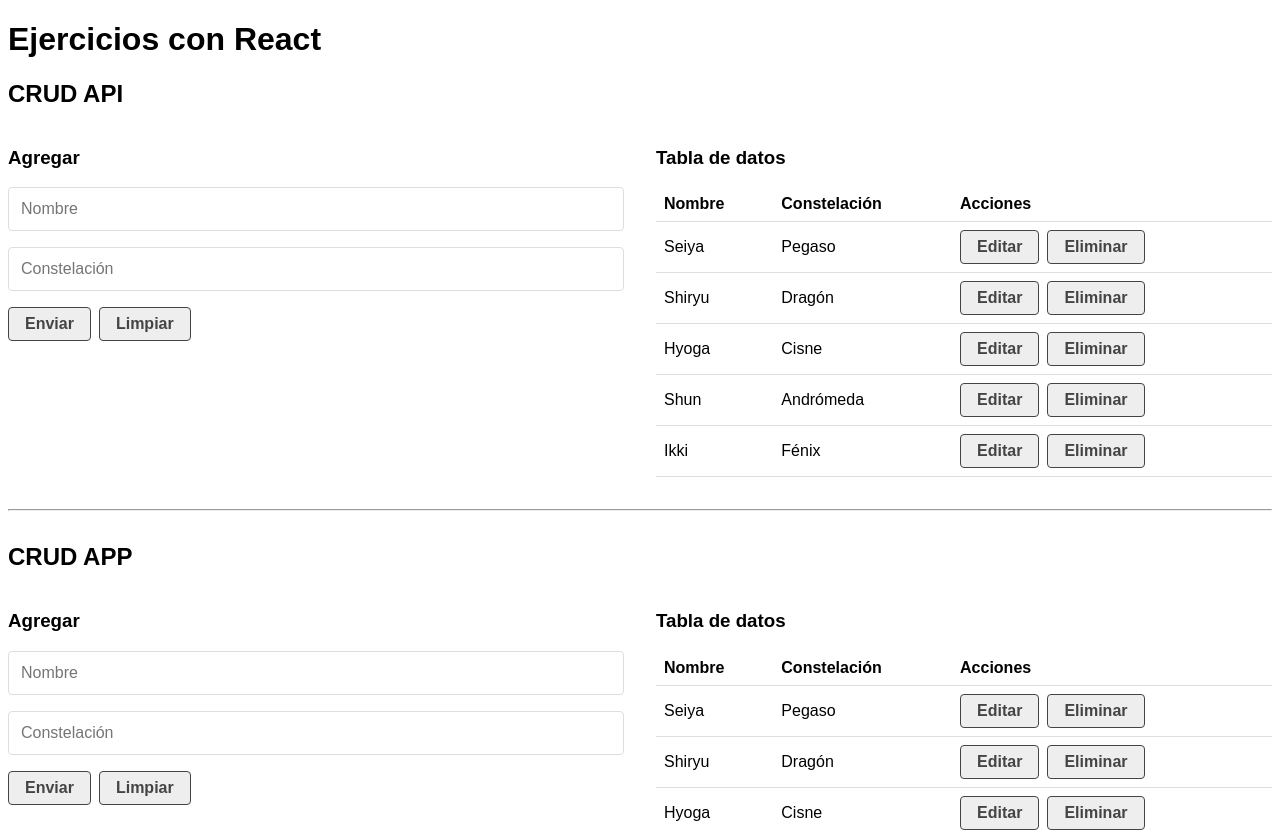
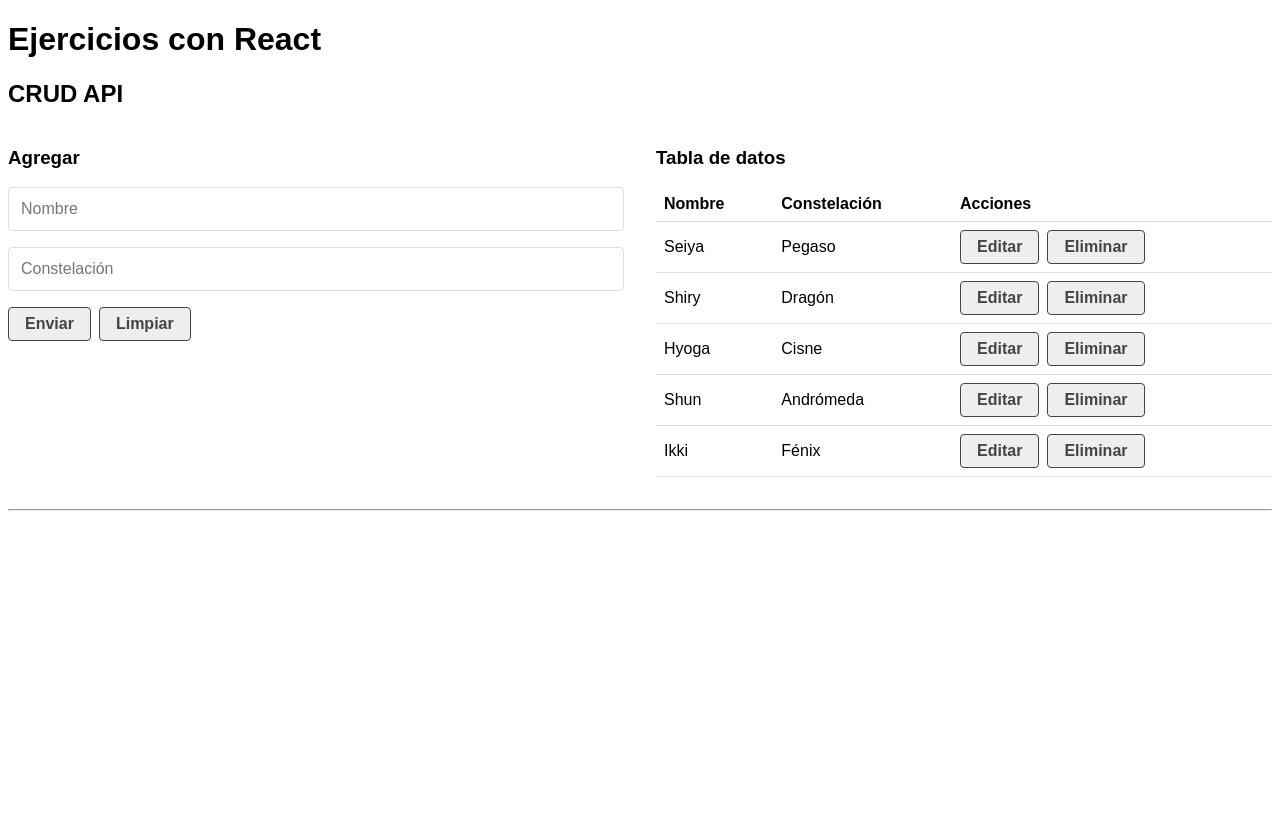
Before and after one commit to guidoFortunato/curso-jon-mircha, a React (Create React App) app: page / in a window 1280 px wide. Shown: the top 832 px of the page. After the commit the page ends 800 px from the top, so only its background shows below. Built offline with nearby package versions, Linux system fonts and the light colour scheme; data requests are answered from the project's data file.

Commit message:
crud finalizado

```diff
--- a/src/App.jsx
+++ b/src/App.jsx
@@ -8,7 +8,7 @@
       <h1>Ejercicios con React</h1>
       <CrudApi />
       <hr />
-      <CrudApp />
+      {/* <CrudApp /> */}
     </>
   );
 }
--- a/src/api/db.json
+++ b/src/api/db.json
@@ -7,7 +7,7 @@
     },
     {
       "id": 2,
-          "name": "Shiryu",
+      "name": "Shiry",
       "constellation": "Dragón"
     },
     {
@@ -25,6 +25,5 @@
       "name": "Ikki",
       "constellation": "Fénix"
     }
-
   ]
 }
--- a/src/components/CrudApi.jsx
+++ b/src/components/CrudApi.jsx
@@ -2,39 +2,100 @@
 import { helpHttp } from '../helpers/helpHttp';
 import CrudForm from './CrudForm'
 import CrudTable from './CrudTable'
+import Loader from './Loader';
+import Message from './Message';
 
 
 const CrudApi = () => {
-  const [db, setDb] = useState([])
+  const [db, setDb] = useState(null)
   const [dataToEdit, setDataToEdit] = useState(null);
+  const [error, setError] = useState(null);
+  const [loading, setLoading] = useState(false);
+  let api = helpHttp()
   let url = 'http://localhost:5000/santos'
-  let api = helpHttp()
 
 
   useEffect(() => {
-
-    api.get(url).then(res => setDb(res))
+    setLoading(true)
+    helpHttp().get(url).then(res => {
+      if (!res.err){
+        setDb(res)
+        setError(null)
+      }else{
+        setDb(null)
+        setError(res)
+      }
+      setLoading(false)    })
 
 
   }, [])
 
 
+    const createData = (data) => {
+      data.id = Date.now()
+      let options = {
+        body: data,
+        headers: {"content-type": "application/json"}
+      }
 
 
+      api.post(url, options)
+      .then(res => {
 
-    const createData = (data) => {
-      data.id = Date.now()
-      setDb([...db, data])
+        if (!res.err) {
+            setDb([...db, res])
+        }else{
+          setError(res)
         }
+
+        })
+
+
+    }
+
+
     const updateData = (data) => {
+
+      let endpoint = `${url}/${data.id}`
+
+      let options = {
+        body: data,
+        headers: {"content-type": "application/json"}
+      }
+
+
+      api.put(endpoint, options)
+      .then(res => {
+
+        if (!res.err) {
           let newData = db.map(el => el.id === data.id ? data : el)
           setDb(newData)
+        }else{
+          setError(res)
         }
+
+        })
+
+    }
+
+
     const deleteData = (id) => {
       let isDelete = window.confirm(`Estas seguro de eliminar el registro con el id: ${id}`)
       if (isDelete) {
-        let newDAta = db.filter(el => el.id !== id)
-        setDb(newDAta)
+        let endpoint = `${url}/${id}`
+        let options = {
+          headers: {"content-type": "application/json"}
+        }
+
+        api.del(endpoint, options)
+          .then(res =>{
+            if (!res.err) {
+              let newData = db.filter(el => el.id !== id)
+              setDb(newData)
+            }else{
+              setError(res)
+            }
+          })
       }else{
         alert('Confirmación cancelada')
         return
@@ -52,11 +113,16 @@
                 dataToEdit={dataToEdit}
                 setDataToEdit={setDataToEdit}
               />
-              <CrudTable
+              {loading && <Loader />}
+              {error && <Message msg={`Error ${error.status}: ${error.statusText}`} bgColor="#dc3545"/>}
+              {
+                db && <CrudTable
                         data={db}
                         setDataToEdit={setDataToEdit}
                         deleteData={deleteData}
                       />
+              }
+
             </article>
         </div>
     )
--- a/src/components/CrudTable.jsx
+++ b/src/components/CrudTable.jsx
@@ -15,13 +15,13 @@
                 </thead>
                 <tbody>
                     {
-                        data.length === 0 ? <tr><td colSpan='3'>Sin datos</td></tr> : data.map(el =>
+                        data.length > 0 ? data.map(el =>
                         <CrudTableRow
                             key={el.id}
                             el={el}
                             setDataToEdit={setDataToEdit}
                             deleteData={deleteData}
-                        />)
+                        />) : <tr><td colSpan='3'>Sin datos</td></tr>
                     }
                 </tbody>
             </table>
--- /dev/null
+++ b/src/components/Loader.jsx
@@ -0,0 +1,15 @@
+import React from 'react'
+import './loader.css'
+
+const Loader = () => {
+    return (
+        <div className="lds-ring">
+            <div></div>
+            <div></div>
+            <div></div>
+            <div></div>
+        </div>
+    )
+}
+
+export default Loader
--- /dev/null
+++ b/src/components/Message.jsx
@@ -0,0 +1,22 @@
+import React from 'react'
+
+const Message = ({msg, bgColor}) => {
+
+    let styles = {
+        padding: "1rem",
+        marginBottom: "1rem",
+        textAlign: "center",
+        color: "#fff",
+        fontWeight: "bold",
+        backgroundColor: bgColor
+    }
+
+    // console.log(error)
+    return (
+        <div style={styles}>
+            <p>{msg}</p>
+        </div>
+    )
+}
+
+export default Message
--- /dev/null
+++ b/src/components/loader.css
@@ -0,0 +1,39 @@
+.lds-ring {
+    display: inline-block;
+    position: relative;
+    width: 80px;
+    height: 80px;
+  }
+  .lds-ring div {
+    box-sizing: border-box;
+    display: block;
+    position: absolute;
+    width: 64px;
+    height: 64px;
+    margin: 8px;
+    border: 8px solid #000;
+    border-radius: 50%;
+    animation: lds-ring 1.2s cubic-bezier(0.5, 0, 0.5, 1) infinite;
+    border-color: #000 transparent transparent transparent;
+  }
+
+  .lds-ring div:nth-child(1) {
+    animation-delay: -0.45s;
+  }
+
+  .lds-ring div:nth-child(2) {
+    animation-delay: -0.3s;
+  }
+
+  .lds-ring div:nth-child(3) {
+    animation-delay: -0.15s;
+  }
+
+  @keyframes lds-ring {
+    0% {
+      transform: rotate(0deg);
+    }
+    100% {
+      transform: rotate(360deg);
+    }
+  }
--- a/src/helpers/helpHttp.jsx
+++ b/src/helpers/helpHttp.jsx
@@ -6,15 +6,17 @@
         }
 
         const controller = new AbortController()
+        // console.log(controller)
         options.signal = controller.signal
+
 
         options.method = options.method || "GET"
         options.headers = options.headers ? {...defaultHeader, ...options.headers} : defaultHeader
 
         options.body = JSON.stringify(options.body) || false
         if (!options.body) delete options.body
-        console.log('options abajo')
-        console.log(options)
+        // console.log('options abajo')
+        // console.log(options)
 
         setTimeout(() => controller.abort(), 3000);
 
```
Lines whose indentation alone changed are shown as unchanged.
